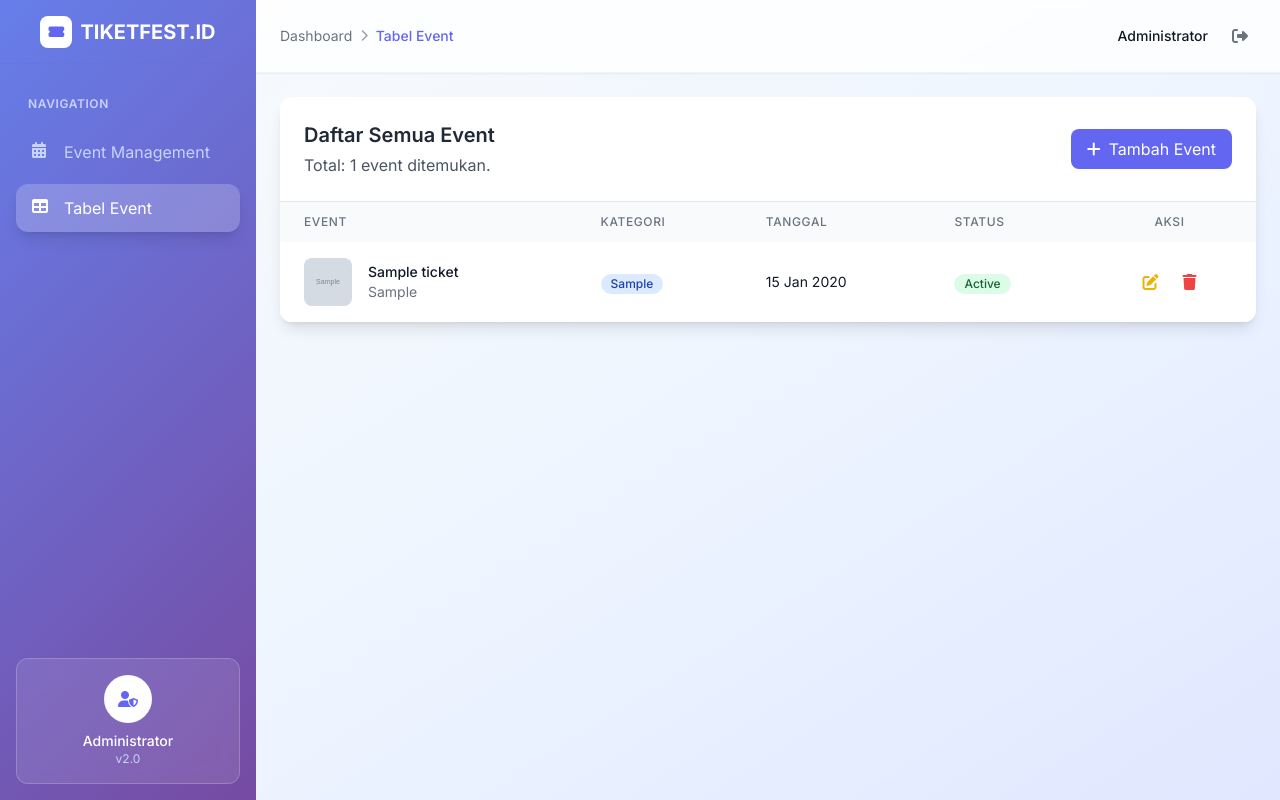
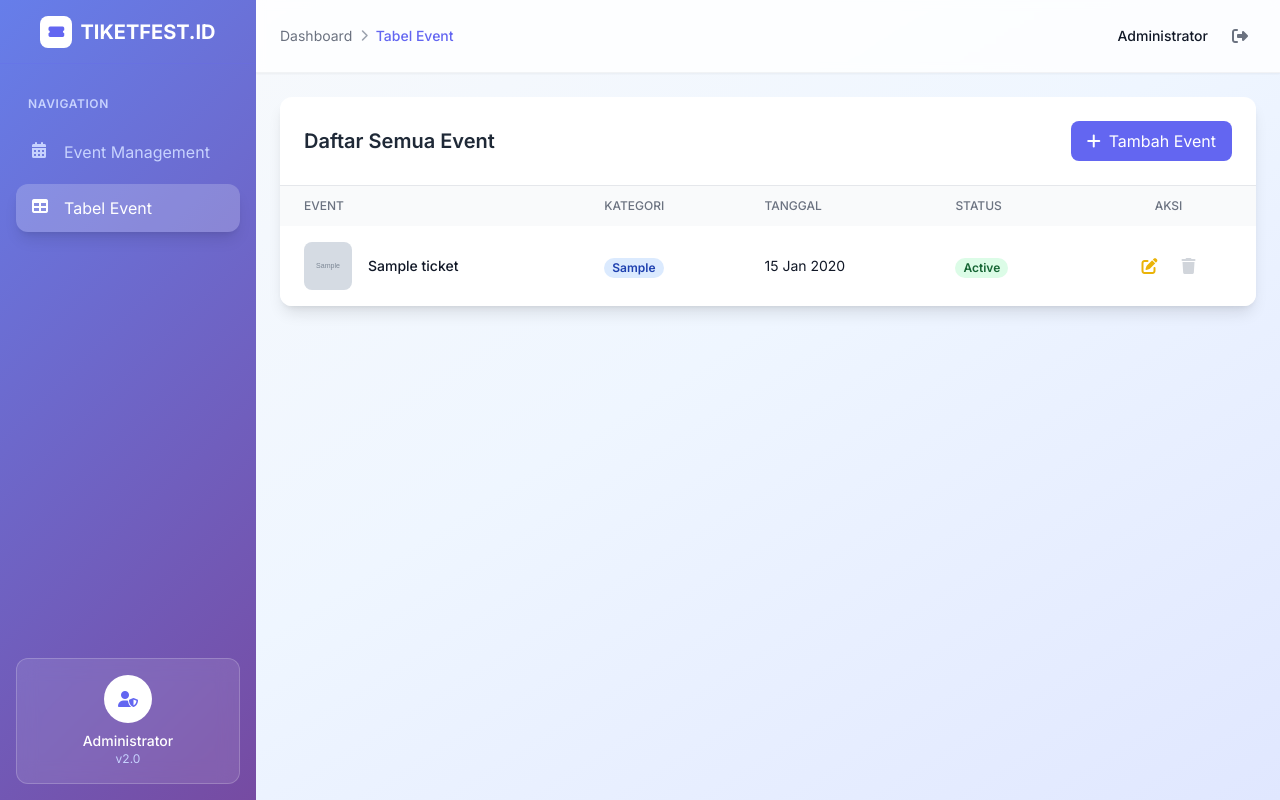
Before and after one commit to sanzzsky/vert2, a PHP site: page /php/tabel_event.php in a window 1280 px wide. Run offline with PHP 8.4, Linux system fonts and the light colour scheme; the visitor is signed in with stand-in values (Sample User, id 1); tables that the repository leaves empty or names only in its code hold one stand-in row (values such as "Sample post"); grey boxes marked "Sample" are stand-in pictures; some libraries are stand-ins or nearby versions.

Commit message:
hapus event

```diff
--- a/tiket/php/tabel_event.php
+++ b/tiket/php/tabel_event.php
@@ -16,12 +16,22 @@ if ($_SERVER['REQUEST_METHOD'] === 'POST') {
 
         if ($id) {
             try {
-                $sql_select = "SELECT image FROM tickets WHERE id = :id";
+                // Ambil data event termasuk statusnya
+                $sql_select = "SELECT image, status FROM tickets WHERE id = :id";
                 $stmt_select = $conn->prepare($sql_select);
                 $stmt_select->execute([':id' => $id]);
                 $event = $stmt_select->fetch(PDO::FETCH_ASSOC);
 
                 if ($event) {
+                    // PERUBAHAN: Cek status event sebelum menghapus
+                    if ($event['status'] === 'active') {
+                        $_SESSION['flash_message'] = 'Error: Event yang aktif tidak dapat dihapus. Nonaktifkan terlebih dahulu.';
+                        $_SESSION['flash_type'] = 'error';
+                        header("Location: " . $_SERVER['PHP_SELF']);
+                        exit();
+                    }
+
+                    // Hapus file gambar jika ada
                     if (!empty($event['image'])) {
                         $target_dir = "../images/";
                         $image_path = $target_dir . $event['image'];
@@ -30,6 +40,7 @@ if ($_SERVER['REQUEST_METHOD'] === 'POST') {
                         }
                     }
 
+                    // Hapus dari database
                     $sql_delete = "DELETE FROM tickets WHERE id = :id";
                     $stmt_delete = $conn->prepare($sql_delete);
                     $stmt_delete->execute([':id' => $id]);
@@ -41,11 +52,16 @@ if ($_SERVER['REQUEST_METHOD'] === 'POST') {
                     $_SESSION['flash_type'] = 'error';
                 }
             } catch (PDOException $e) {
-                $_SESSION['flash_message'] = 'Error: ' . $e->getMessage();
+                // Menangani error foreign key constraint (jika ada order terkait)
+                if ($e->getCode() == '23000') {
+                    $_SESSION['flash_message'] = 'Error: Event ini tidak dapat dihapus karena sudah memiliki data pesanan (order).';
+                } else {
+                    $_SESSION['flash_message'] = 'Error Database: ' . $e->getMessage();
+                }
                 $_SESSION['flash_type'] = 'error';
             }
         } else {
-            $_SESSION['flash_message'] = 'ID tidak valid!';
+            $_SESSION['flash_message'] = 'ID Event tidak valid!';
             $_SESSION['flash_type'] = 'error';
         }
 
@@ -109,32 +125,24 @@ unset($_SESSION['flash_message'], $_SESSION['flash_type']);
     <div class="fixed inset-y-0 left-0 z-50 w-64 gradient-bg transform transition-transform duration-300 ease-in-out lg:translate-x-0">
         <div class="flex items-center justify-center h-16 px-4 border-b border-indigo-500/20">
             <a href="admin.php" class="flex items-center space-x-2">
-                <div class="w-8 h-8 bg-white rounded-lg flex items-center justify-center">
-                    <i class="fas fa-ticket-alt text-primary text-sm"></i>
-                </div>
+                <div class="w-8 h-8 bg-white rounded-lg flex items-center justify-center"><i class="fas fa-ticket-alt text-primary text-sm"></i></div>
                 <h1 class="text-white text-xl font-bold">TIKETFEST.ID</h1>
             </a>
         </div>
-
         <nav class="mt-8 px-4 space-y-2">
             <div class="text-indigo-200 text-xs uppercase tracking-wider font-semibold mb-4 px-3">NAVIGATION</div>
-
             <a href="admin.php" class="flex items-center px-4 py-3 text-indigo-200 hover:bg-white/10 hover:text-white rounded-xl transition-all duration-200 group hover-lift">
                 <i class="fas fa-calendar-alt w-5 h-5 mr-3 group-hover:scale-110 transition-transform"></i>
                 <span>Event Management</span>
             </a>
-
             <a href="tabel_event.php" class="flex items-center px-4 py-3 bg-white/20 text-white rounded-xl shadow-lg">
                 <i class="fas fa-table w-5 h-5 mr-3"></i>
                 <span>Tabel Event</span>
             </a>
         </nav>
-
         <div class="absolute bottom-4 left-4 right-4">
             <div class="glass-effect rounded-xl p-4 text-center">
-                <div class="w-12 h-12 bg-white rounded-full mx-auto mb-2 flex items-center justify-center">
-                    <i class="fas fa-user-shield text-primary"></i>
-                </div>
+                <div class="w-12 h-12 bg-white rounded-full mx-auto mb-2 flex items-center justify-center"><i class="fas fa-user-shield text-primary"></i></div>
                 <div class="text-white text-sm font-medium">Administrator</div>
                 <div class="text-indigo-200 text-xs">v2.0</div>
             </div>
@@ -143,24 +151,20 @@ unset($_SESSION['flash_message'], $_SESSION['flash_type']);
 
     <div class="lg:ml-64">
         <header class="bg-white/80 backdrop-blur-sm shadow-sm border-b border-gray-200/50 sticky top-0 z-40">
-            <div class="px-6 py-4">
-                <div class="flex items-center justify-between">
+            <div class="px-6 py-4 flex items-center justify-between">
                 <nav class="flex items-center space-x-2 text-sm">
                     <span class="text-gray-500">Dashboard</span>
                     <i class="fas fa-chevron-right text-gray-400 text-xs"></i>
                     <span class="text-primary font-medium">Tabel Event</span>
                 </nav>
                 <div class="flex items-center space-x-4">
-                        <div class="text-right">
-                            <div class="text-sm font-medium text-gray-900">Administrator</div>
-                        </div>
+                    <div class="text-right"><div class="text-sm font-medium text-gray-900">Administrator</div></div>
                     <a href="logout.php" class="text-gray-500 hover:text-red-600 transition-colors p-2" title="Logout"><i class="fas fa-sign-out-alt"></i></a>
-                    </div>
                 </div>
             </div>
         </header>
 
-        <div class="p-6 animate-fade-in">
+        <main class="p-6 animate-fade-in">
             <?php if ($flash_message): ?>
             <div id="flashMessage" class="mb-6 p-4 rounded-lg <?php echo $flash_type === 'success' ? 'bg-green-100 border-green-400 text-green-700' : 'bg-red-100 border-red-400 text-red-700'; ?>">
                 <?php echo htmlspecialchars($flash_message); ?>
@@ -169,80 +173,44 @@ unset($_SESSION['flash_message'], $_SESSION['flash_type']);
 
             <div class="bg-white rounded-xl shadow-lg overflow-hidden">
                 <div class="p-6 border-b border-gray-200 flex justify-between items-center">
-                    <div>
                     <h2 class="text-xl font-semibold text-gray-800">Daftar Semua Event</h2>
-                        <p class="text-gray-600 mt-1">Total: <?php echo count($events); ?> event ditemukan.</p>
-                    </div>
-                    <a href="admin.php" class="bg-primary hover:bg-primary-dark text-white px-4 py-2 rounded-lg transition-colors flex items-center">
-                        <i class="fas fa-plus mr-2"></i>Tambah Event
-                    </a>
+                    <a href="admin.php" class="bg-primary hover:bg-primary-dark text-white px-4 py-2 rounded-lg flex items-center"><i class="fas fa-plus mr-2"></i>Tambah Event</a>
                 </div>
 
                 <?php if (empty($events)): ?>
-                    <div class="text-center py-16">
-                        <i class="fas fa-calendar-times text-4xl text-gray-400 mb-4"></i>
-                        <h3 class="text-lg font-medium text-gray-700">Belum Ada Event</h3>
-                        <p class="text-gray-500">Silakan tambahkan event baru melalui halaman Event Management.</p>
-                    </div>
+                    <div class="text-center py-16"><i class="fas fa-calendar-times text-4xl text-gray-400 mb-4"></i><h3 class="text-lg font-medium text-gray-700">Belum Ada Event</h3></div>
                 <?php else: ?>
                 <div class="overflow-x-auto">
                     <table class="w-full">
                         <thead class="bg-gray-50">
                             <tr>
-                                <th class="px-6 py-3 text-left text-xs font-medium text-gray-500 uppercase tracking-wider">Event</th>
-                                <th class="px-6 py-3 text-left text-xs font-medium text-gray-500 uppercase tracking-wider">Kategori</th>
-                                <th class="px-6 py-3 text-left text-xs font-medium text-gray-500 uppercase tracking-wider">Tanggal</th>
-                                <th class="px-6 py-3 text-left text-xs font-medium text-gray-500 uppercase tracking-wider">Status</th>
-                                <th class="px-6 py-3 text-center text-xs font-medium text-gray-500 uppercase tracking-wider">Aksi</th>
+                                <th class="px-6 py-3 text-left text-xs font-medium text-gray-500 uppercase">Event</th>
+                                <th class="px-6 py-3 text-left text-xs font-medium text-gray-500 uppercase">Kategori</th>
+                                <th class="px-6 py-3 text-left text-xs font-medium text-gray-500 uppercase">Tanggal</th>
+                                <th class="px-6 py-3 text-left text-xs font-medium text-gray-500 uppercase">Status</th>
+                                <th class="px-6 py-3 text-center text-xs font-medium text-gray-500 uppercase">Aksi</th>
                             </tr>
                         </thead>
                         <tbody class="bg-white divide-y divide-gray-200">
                             <?php foreach ($events as $event): ?>
-                            <tr class="hover:bg-gray-50 transition-colors">
-                                <td class="px-6 py-4">
-                                    <div class="flex items-center">
-                                        <div class="flex-shrink-0 h-12 w-12">
-                                            <img class="h-12 w-12 rounded-lg object-cover" src="../images/<?php echo htmlspecialchars($event['image'] ?: 'placeholder.png'); ?>" alt="Event">
-                                        </div>
-                                        <div class="ml-4">
-                                            <div class="text-sm font-medium text-gray-900"><?php echo htmlspecialchars($event['event_name']); ?></div>
-                                            <div class="text-sm text-gray-500"><?php echo htmlspecialchars($event['location']); ?></div>
-                                        </div>
-                                    </div>
-                                </td>
-                                <td class="px-6 py-4"><span class="inline-flex items-center px-2.5 py-0.5 rounded-full text-xs font-medium bg-blue-100 text-blue-800"><?php echo htmlspecialchars($event['category']); ?></span></td>
+                            <tr class="hover:bg-gray-50">
+                                <td class="px-6 py-4"><div class="flex items-center"><div class="flex-shrink-0 h-12 w-12"><img class="h-12 w-12 rounded-lg object-cover" src="../images/<?php echo htmlspecialchars($event['image'] ?: 'placeholder.png'); ?>" alt="Event"></div><div class="ml-4"><div class="text-sm font-medium text-gray-900"><?php echo htmlspecialchars($event['event_name']); ?></div></div></div></td>
+                                <td class="px-6 py-4"><span class="px-2 inline-flex text-xs leading-5 font-semibold rounded-full bg-blue-100 text-blue-800"><?php echo htmlspecialchars($event['category']); ?></span></td>
                                 <td class="px-6 py-4"><div class="text-sm text-gray-900"><?php echo date('d M Y', strtotime($event['event_date'])); ?></div></td>
-                                <td class="px-6 py-4"><span class="inline-flex items-center px-2.5 py-0.5 rounded-full text-xs font-medium <?php echo $event['status'] === 'active' ? 'bg-green-100 text-green-800' : 'bg-red-100 text-red-800'; ?>"><?php echo ucfirst($event['status']); ?></span></td>
+                                <td class="px-6 py-4"><span class="px-2 inline-flex text-xs leading-5 font-semibold rounded-full <?php echo $event['status'] === 'active' ? 'bg-green-100 text-green-800' : 'bg-red-100 text-red-800'; ?>"><?php echo ucfirst($event['status']); ?></span></td>
                                 <td class="px-6 py-4 text-center">
                                     <div class="flex items-center justify-center space-x-2">
                                         <a href="admin.php?action=edit&id=<?php echo $event['id']; ?>" class="text-yellow-500 hover:text-yellow-700 p-2" title="Edit"><i class="fas fa-edit"></i></a>
-                                        <form method="POST" onsubmit="return confirm('Anda yakin ingin menghapus event ini?');" class="inline">
+
+                                        <?php if ($event['status'] === 'inactive'): ?>
+                                            <form method="POST" onsubmit="return confirm('Anda yakin ingin menghapus event ini? Tindakan ini tidak dapat dibatalkan.');" class="inline">
                                                 <input type="hidden" name="action" value="delete">
                                                 <input type="hidden" name="id" value="<?php echo $event['id']; ?>">
-                                            <!-- Tombol Hapus -->
-                                            <button
-                                                type="button"
-                                                onclick="openDeleteModal(<?php echo $event['id']; ?>)"
-                                                class="text-red-500 hover:text-red-700 p-2"
-                                                title="Hapus">
-                                                <i class="fas fa-trash"></i>
-                                            </button>
-
-                                            <!-- Modal Konfirmasi -->
-                                            <div id="deleteModal" class="fixed inset-0 bg-black bg-opacity-50 flex items-center justify-center hidden z-50">
-                                                <div class="bg-white rounded-xl p-6 w-full max-w-md shadow-lg text-center">
-                                                    <h2 class="text-xl font-semibold mb-4 text-gray-800">Konfirmasi Penghapusan</h2>
-                                                    <p class="mb-6 text-gray-600">Apakah Anda yakin ingin menghapus event ini?</p>
-
-                                                    <form id="deleteForm" method="POST" class="flex justify-center gap-4">
-                                                        <input type="hidden" name="action" value="delete">
-                                                        <input type="hidden" name="id" id="deleteEventId">
-                                                        <button type="button" onclick="closeDeleteModal()" class="px-4 py-2 bg-gray-300 text-gray-800 rounded hover:bg-gray-400">Batal</button>
-                                                        <button type="submit" class="px-4 py-2 bg-red-500 text-white rounded hover:bg-red-600">Hapus</button>
+                                                <button type="submit" class="text-red-500 hover:text-red-700 p-2" title="Hapus"><i class="fas fa-trash"></i></button>
                                             </form>
-                                                </div>
-                                            </div>
-                                        </form>
+                                        <?php else: ?>
+                                            <button class="text-gray-300 p-2 cursor-not-allowed" title="Nonaktifkan event terlebih dahulu untuk menghapus"><i class="fas fa-trash"></i></button>
+                                        <?php endif; ?>
                                     </div>
                                 </td>
                             </tr>
@@ -252,19 +220,7 @@ unset($_SESSION['flash_message'], $_SESSION['flash_type']);
                 </div>
                 <?php endif; ?>
             </div>
-        </div>
+        </main>
     </div>
 </body>
 </html>
-
-<!-- Script deleteModal -->
-<script>
-    function openDeleteModal(eventId) {
-        document.getElementById('deleteModal').classList.remove('hidden');
-        document.getElementById('deleteEventId').value = eventId;
-    }
-
-    function closeDeleteModal() {
-        document.getElementById('deleteModal').classList.add('hidden');
-    }
-</script>
```
Lines whose indentation alone changed are shown as unchanged.
